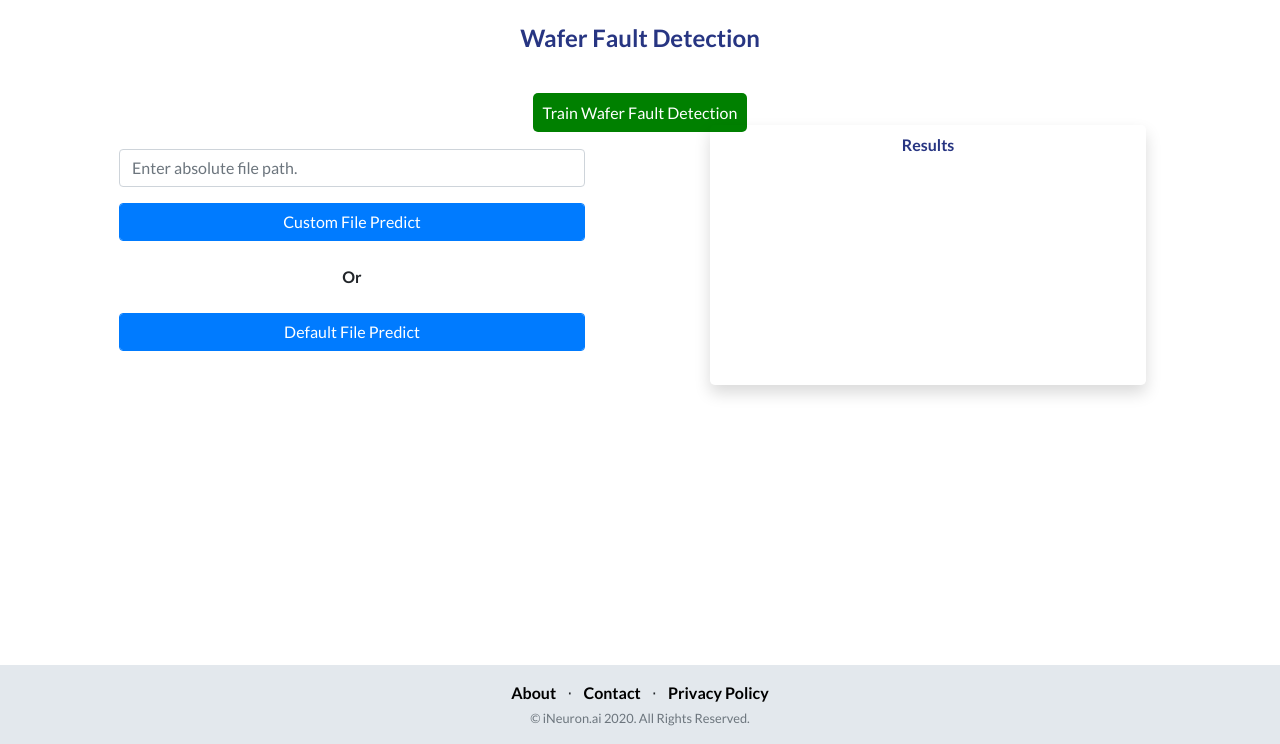
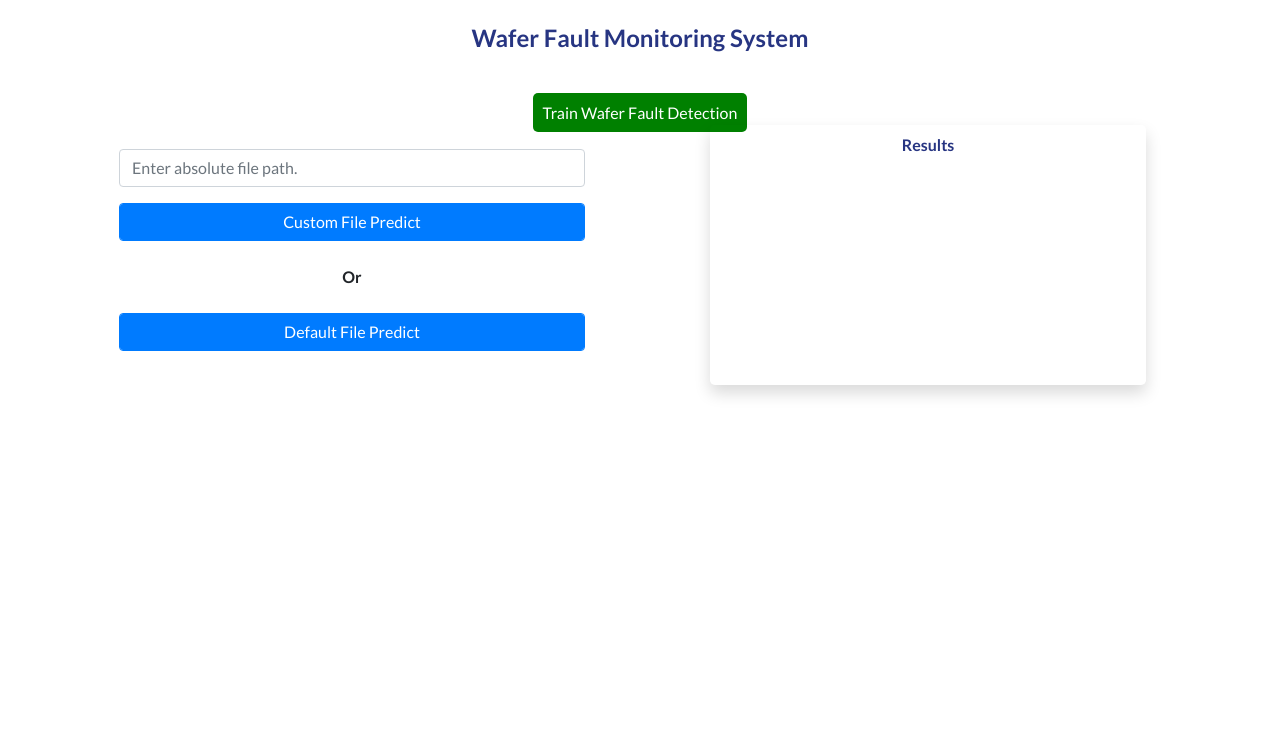
Before and after one commit to Vinayakmane47/WaferFaultDetection, a Flask app: page / in a window 1280 px wide. Shown: the part 56-800 px from the top of the page. Run offline with Flask 2, Linux system fonts and the light colour scheme; parts of the project's set-up code (start-up, migrations or seed data) failed here and were passed over; some libraries are stand-ins or nearby versions.

Commit message:
Update index.html

```diff
--- a/templates/index.html
+++ b/templates/index.html
@@ -121,7 +121,7 @@
 	<!-- Testimonials -->
 	<section class="testimonials text-center">
 		<div class="container-fluid">
-			<h4 class="my-4 title">Wafer Fault Detection</h4>
+			<h4 class="my-4 title">Wafer Fault Monitoring System</h4>
 			<br>
 			<a class="my-4 title" href="/train" style="padding:10px;border-radius:5px;background-color:Green;border:none;color:white"> Train Wafer Fault Detection</a>
 			<div class="row">
@@ -150,23 +150,7 @@
 		</div>
 	</section>
 
-	<!-- Footer -->
-	<footer class="footer">
-		<div class="container-fluid">
-			<div class="row">
-				<div class="col-lg-6 h-100 text-center my-auto mx-auto">
-					<ul class="list-inline mb-1">
-						<li class="list-inline-item"><a href="https://ineuron.ai/home/about-us/">About</a></li>
-						<li class="list-inline-item">&sdot;</li>
-						<li class="list-inline-item"><a href="https://ux.ineuron.ai/connect.php">Contact</a></li>
-						<li class="list-inline-item">&sdot;</li>
-						<li class="list-inline-item"><a href="https://ineuron.ai/privacy.html">Privacy Policy</a></li>
-					</ul>
-					<p class="text-muted small mb-2 mb-lg-0">&copy; iNeuron.ai 2020. All Rights Reserved.</p>
-				</div>
-			</div>
-		</div>
-	</footer>
+
 
 
 	<div id="loading"><div class="loader"></div></div>
```
